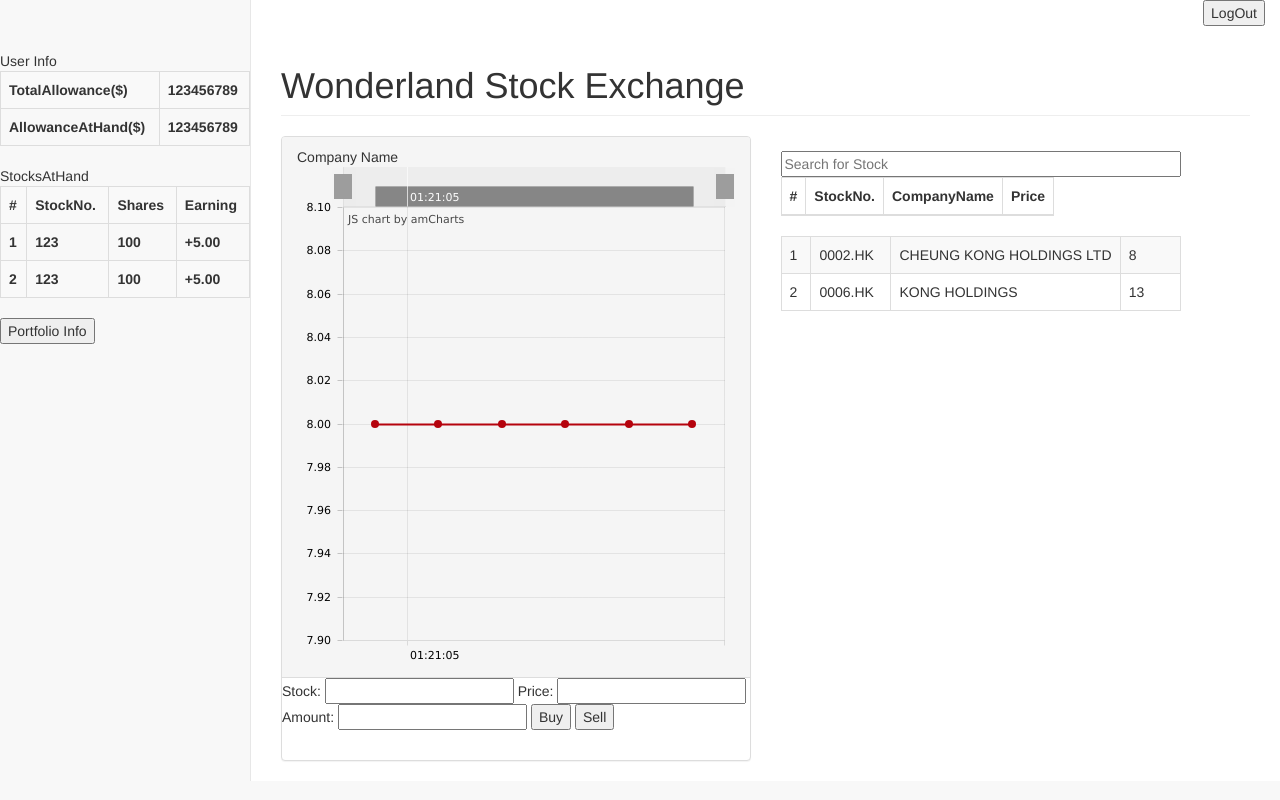
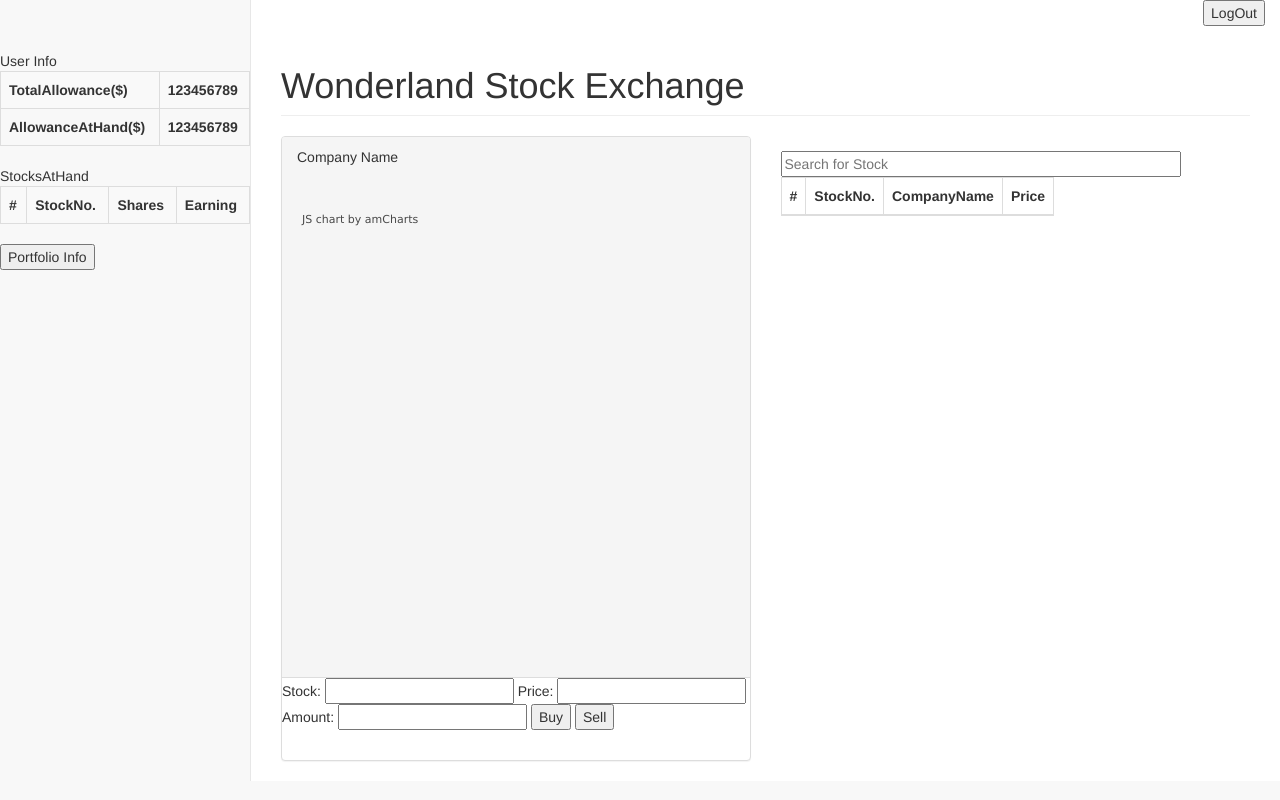
Before and after one commit to mzymarcus/CS, a CodeIgniter app: the page made by application/views/member_area.php in a window 1280 px wide. Run offline with CodeIgniter, Linux system fonts and the light colour scheme; lists and menus that the app fills with data are empty; grey boxes are pictures that could not be loaded.

Commit message:
no message

```diff
--- a/application/config/database.php
+++ b/application/config/database.php
@@ -49,8 +49,8 @@
 $active_record = TRUE;
 
 $db['default']['hostname'] = 'localhost';
-$db['default']['username'] = 'root';
-$db['default']['password'] = '';
+$db['default']['username'] = 'tony';
+$db['default']['password'] = 'tony';
 $db['default']['database'] = 'ci_reg';
 $db['default']['dbdriver'] = 'mysql';
 $db['default']['dbprefix'] = '';
--- a/application/views/member_area.php
+++ b/application/views/member_area.php
@@ -54,18 +54,8 @@
                                 <th>Shares</th>
                                 <th>Earning</th>
                             </tr>
-                            <tr>
-                                <th>1</th>
-                                <th>123</th>
-                                <th>100</th>
-                                <th>+5.00</th>
-                            </tr>
-                            <tr>
-                                <th>2</th>
-                                <th>123</th>
-                                <th>100</th>
-                                <th>+5.00</th>
-                            </tr>
+                            <tr id="StockAtHandSecondLine">
+
                         </tbody>
                     </table>
 
--- a/js/cs-modification.js
+++ b/js/cs-modification.js
@@ -3,7 +3,7 @@
 var chartCursor;
 
 
-var testingEnvironment = true;
+var testingEnvironment = false;
 var urlPrefix = "http://128.199.213.71:9292/";
 var serverPrefix = "http://localhost/cs/index.php/member_area/";
 var actualUrlPrefix = (testingEnvironment ? serverPrefix : urlPrefix);
@@ -48,9 +48,6 @@
       });
     }
   }
-
-
-
 });
 //create table for the stock list
 
@@ -189,3 +186,31 @@
 $("#PortfolioInfo").click(function(){
   window.open("http://localhost/cs/index.php/member_area/");
 });
+
+
+//create currentStock table
+$.ajax({
+  type: "GET",
+  url: actualUrlPrefix+ "instruments",
+  // data: data,
+  crossDomain : true,
+  success: function(data){
+    var response = $.parseJSON(data);
+    // console.log(response);
+    // console.log(response[0]);
+    // console.log(JSON.stringify(response[0]));
+
+    for(var i=0; i<response.length; i++) {
+      var selectIdRow= "<tr id=currentStockNum"+ (i+1) + ">";
+      var str=selectIdRow+
+                "<td>"+(i+1)+"</td>"+
+                "<td>"+(i+1)+"</td>"+
+                // "<td id='currentStockRic"+(i+1)+"'>"+response[i].ric+"</td>"+
+                // "<td id='currentStockCom"+(i+1)+"'>"+response[i].name+"</td>"+
+              "</tr>";
+
+      $("#StockAtHandSecondLine").append(str);
+    }
+  }
+});
+//create currentStock table
```
Also changed, not shown: application/views/portfolio_page.php (renamed from application/views/portfolio_page.html, +3 -20 lines).
